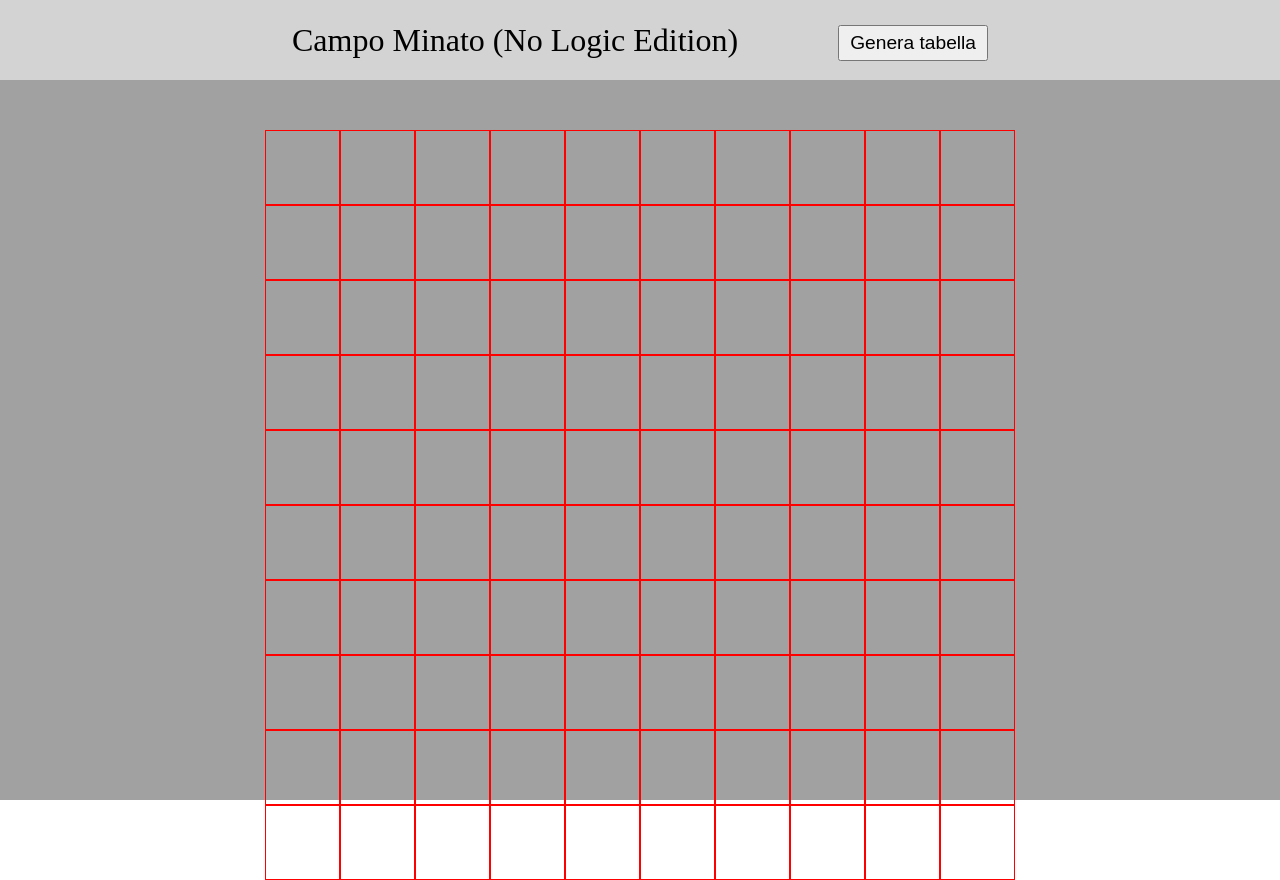
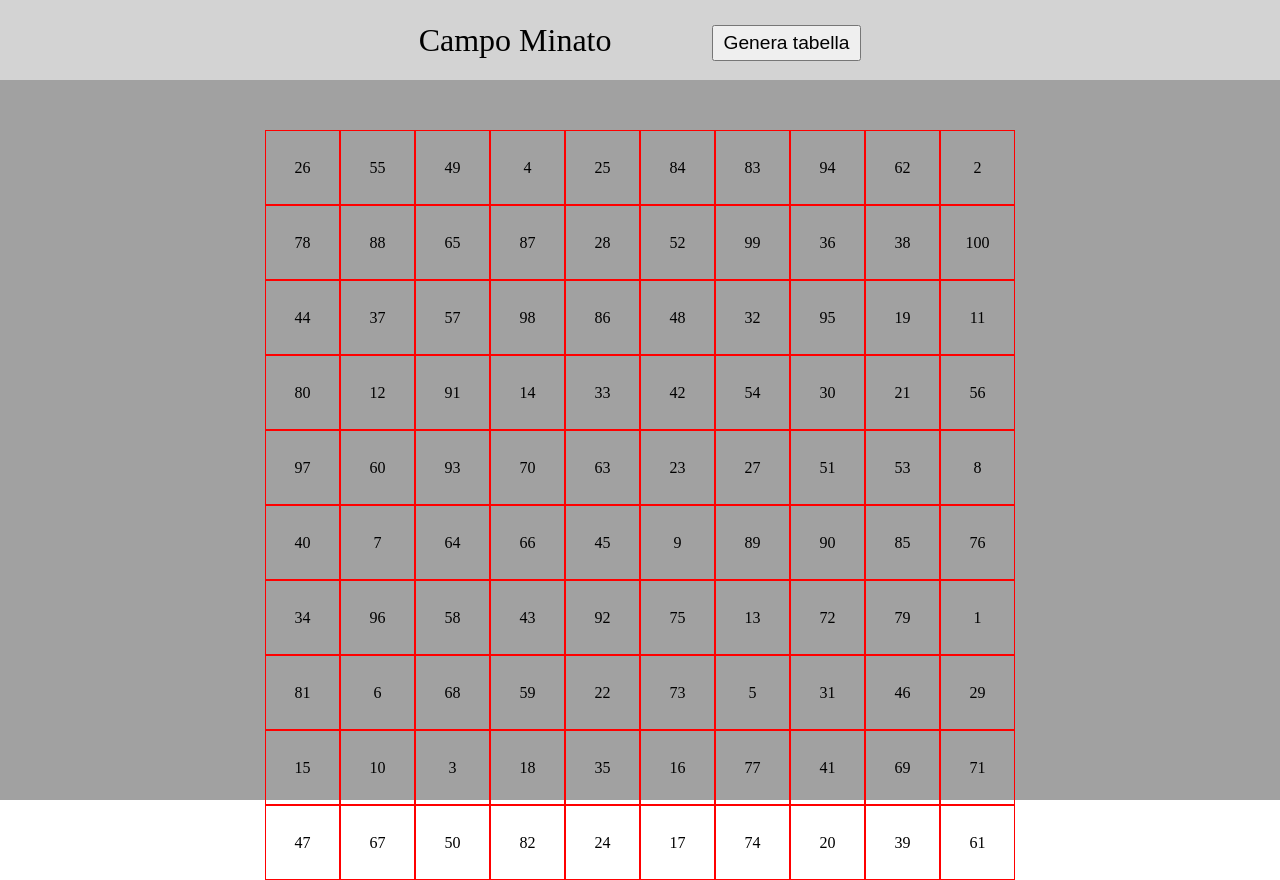
Before and after one commit to LucaDalRi/js-campominato-grid, a plain HTML site: page index.html in a window 1280 px wide. Both pictures are taken after a click on the button "Genera tabella". Drawn offline with Linux system fonts and the light colour scheme.

Commit message:
Completato

```diff
--- a/css/style.css
+++ b/css/style.css
@@ -33,10 +33,14 @@ main{
     margin: 0 auto;
     display: flex;
     flex-wrap: wrap;
+    overflow: hidden;
 }
 
 .cella{
     border: 1px solid red;
     width: calc(100% / 10);
     height: calc(100% / 10);
+    display: flex;
+    justify-content: center;
+    align-items: center;
 }
--- a/index.html
+++ b/index.html
@@ -13,7 +13,7 @@
 
             <div id="titolo-header">
 
-                Campo Minato (No Logic Edition)
+                Campo Minato
 
             </div>
 
--- a/js/scripts.js
+++ b/js/scripts.js
@@ -13,14 +13,69 @@ const containerCelle = document.getElementById('container-celle');
 
 bottoneDom.addEventListener('click' , generaCelle);
 
+const numeriGenerati = [];
+
+
+function getRandomNumber(min, max) {
+    return Math.floor(Math.random() * (max - min + 1)) + min;
+}
 
 function generaCelle () {
 
+    containerCelle.innerHTML = '';
+
     for (let i = 0; i < 100; i++) {
 
-        containerCelle.innerHTML += '<div class="cella invisibile"></div>';
+        const nuovaCella = creaNuovaCella();
+
+        containerCelle.append(nuovaCella);
 
     }
 
-    console.log('cliccato!');
-}
+};
+
+function creaNuovaCella() {
+
+    const cella = document.createElement('div');
+
+    cella.classList.add('cella');
+
+    cella.addEventListener('click' ,
+
+        function () {
+
+            console.log(cella.innerText);
+
+            if(this.classList.contains('clicked')){
+                this.classList.remove('clicked');
+            }
+            else{
+                this.classList.add('clicked');
+            }
+
+        }
+
+    );
+
+    let randomNumber = getRandomNumber(1, 100);
+
+    while(numeriGenerati.includes(randomNumber)){
+        randomNumber = getRandomNumber(1, 100);
+    }
+
+    numeriGenerati.push(randomNumber);
+
+    cella.append(randomNumber);
+
+    if(randomNumber % 2 == 0){
+        cella.classList.add('even');
+    }
+
+    else {
+        cella.classList.add('odd');
+    }
+
+
+    return cella;
+
+};
```
